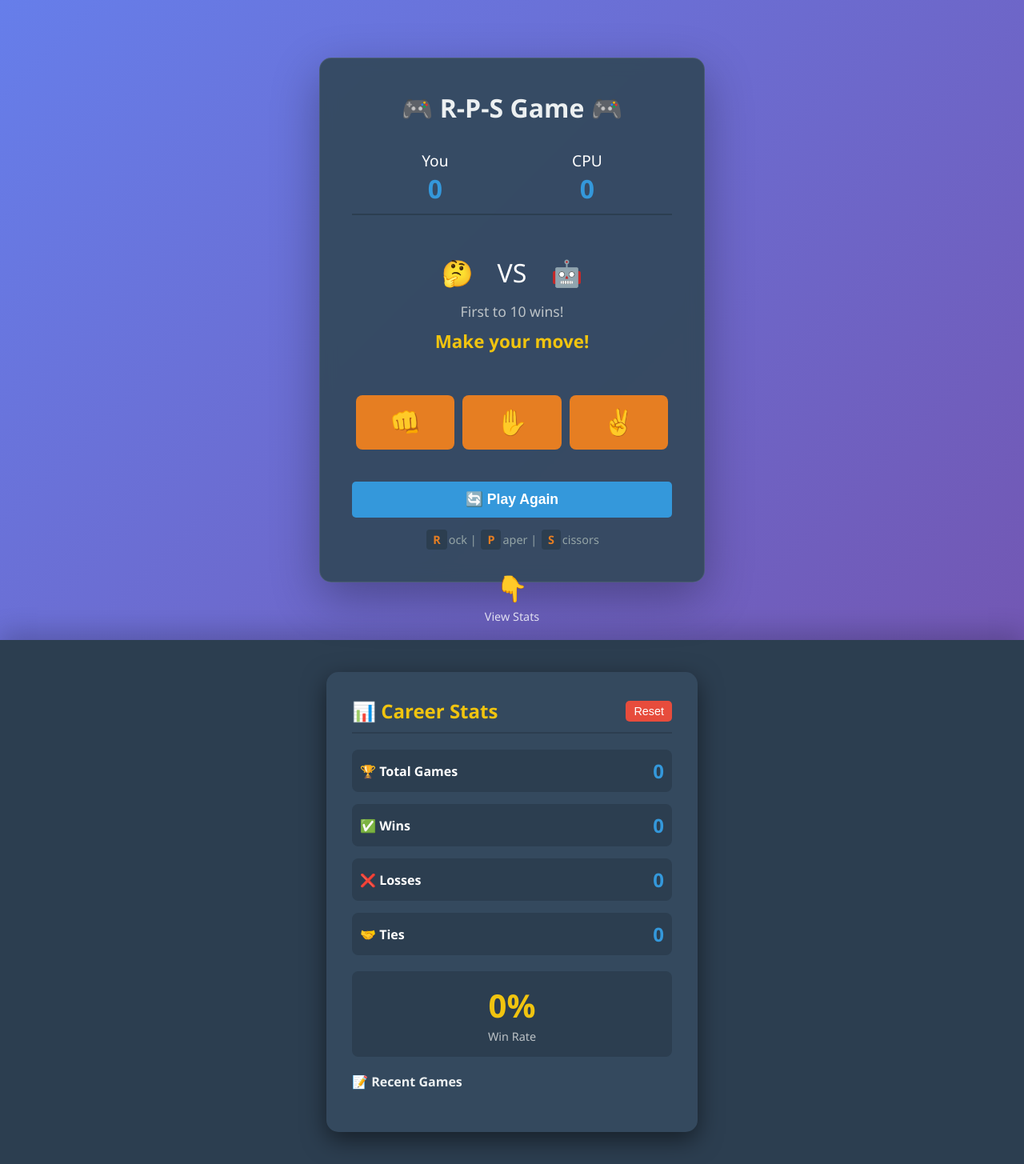
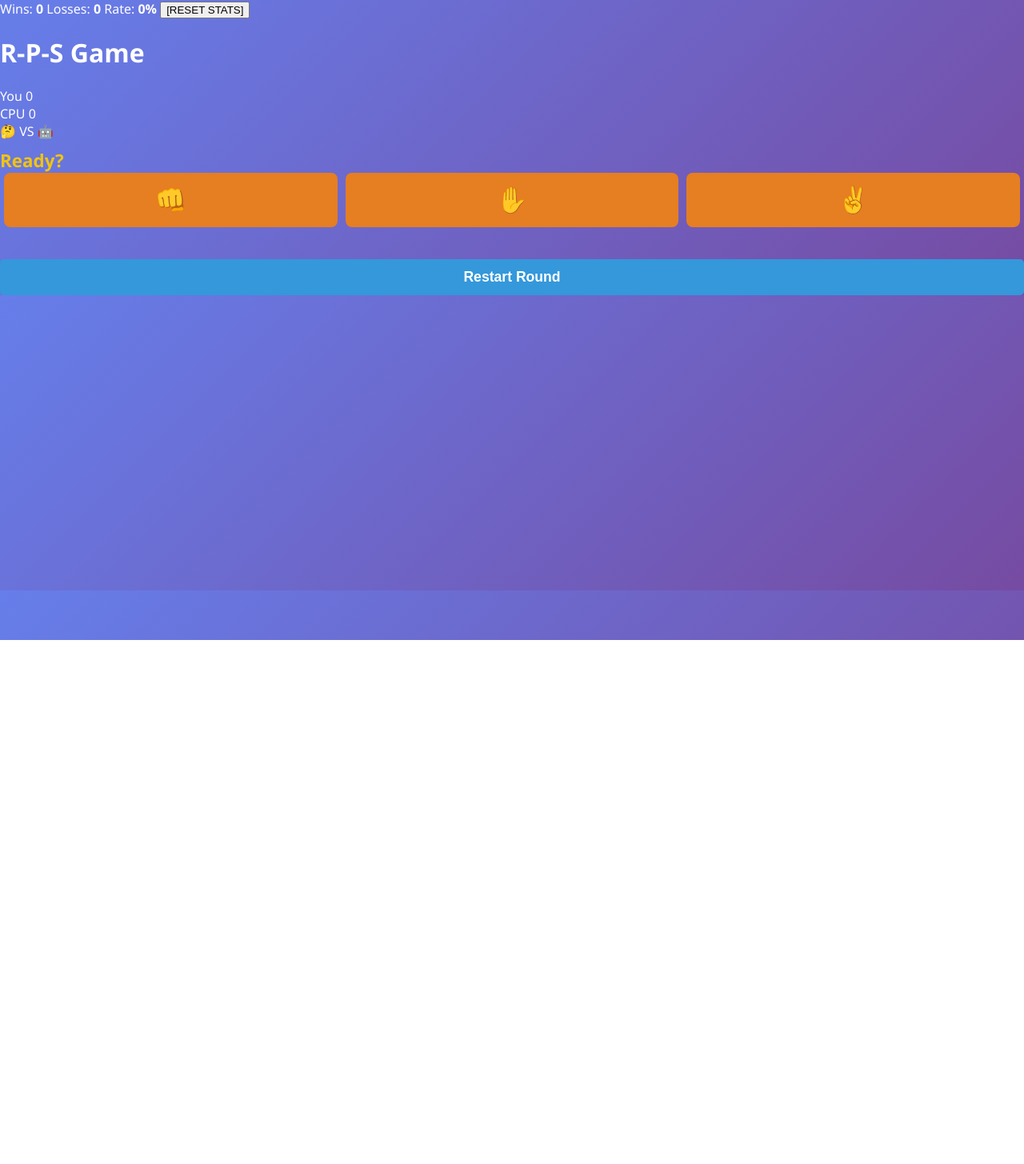
Before and after one commit to Lokeny2/Rock.html, a plain HTML site: page index.html in a window 1280 px wide. Shown: the whole page at 80% size. After the commit the page ends 800 px from the top, so only its background shows below. Drawn offline with Linux system fonts and the light colour scheme.

Commit message:
Updated the title and restructured the game layout

```diff
--- a/index.html
+++ b/index.html
@@ -3,86 +3,40 @@
 <head>
     <meta charset="UTF-8">
     <meta name="viewport" content="width=device-width, initial-scale=1.0">
-    <title>Rock Paper Scissors - Professional Edition</title>
+    <title>👊 - ✋ - Scissors Game</title>
     <link rel="stylesheet" href="style.css">
 </head>
 <body>
 
-    <div class="hero">
-        <div class="game-container">
-            <h1>🎮 R-P-S Game 🎮</h1>
-
-            <div class="score-board">
-                <div class="score">You <span id="player-score">0</span></div>
-                <div class="score">CPU <span id="cpu-score">0</span></div>
+<div class="main-card">
+    <div class="career-bar">
+        <span>Wins: <b id="c-wins">0</b></span>
+        <span>Losses: <b id="c-losses">0</b></span>
+        <span>Rate: <b id="c-rate">0%</b></span>
+        <button id="reset-stats-btn">[RESET STATS]</button>
     </div>
 
-            <div class="display" id="display-area">
-                <div class="move-display">
-                    <span id="player-emoji">🤔</span>
-                    <span>VS</span>
-                    <span id="cpu-emoji">🤖</span>
+    <h1>R-P-S Game</h1>
+
+    <div class="score-display">
+        <div>You <span id="p-score">0</span></div>
+        <div>CPU <span id="cpu-score">0</span></div>
     </div>
-                <p id="message">First to 10 wins!</p>
-                <p id="result-text">Make your move!</p>
+
+    <div class="battle-view" id="battle-view">
+        <div class="emojis">
+            <span id="p-emoji">🤔</span> VS <span id="cpu-emoji">🤖</span>
+        </div>
+        <div id="result-text">Ready?</div>
     </div>
 
     <div class="choices">
-                <button class="choice-btn" id="rock" title="Press R">👊</button>
-                <button class="choice-btn" id="paper" title="Press P">✋</button>
-                <button class="choice-btn" id="scissors" title="Press S">✌️</button>
+        <button class="choice-btn" id="rock">👊</button>
+        <button class="choice-btn" id="paper">✋</button>
+        <button class="choice-btn" id="scissors">✌️</button>
     </div>
 
-            <button class="reset-btn" id="reset">🔄 Play Again</button>
-
-            <div class="keyboard-hint">
-                <span>R</span>ock | <span>P</span>aper | <span>S</span>cissors
-            </div>
-        </div>
-
-        <div class="scroll-hint" onclick="document.getElementById('scoreboard').scrollIntoView({behavior: 'smooth'})">
-            <span>👇</span>
-            <small>View Stats</small>
-        </div>
-    </div>
-
-    <div class="scoreboard-section" id="scoreboard">
-        <div class="scoreboard-container">
-            <div class="scoreboard-header">
-                <h2>📊 Career Stats</h2>
-                <button class="reset-stats-btn" id="reset-stats">Reset</button>
-            </div>
-
-            <div class="stats-grid">
-                <div class="stat-item">
-                    <span class="stat-label">🏆 Total Games</span>
-                    <span class="stat-value" id="total-games">0</span>
-                </div>
-                <div class="stat-item">
-                    <span class="stat-label">✅ Wins</span>
-                    <span class="stat-value" id="total-wins">0</span>
-                </div>
-                <div class="stat-item">
-                    <span class="stat-label">❌ Losses</span>
-                    <span class="stat-value" id="total-losses">0</span>
-                </div>
-                <div class="stat-item">
-                    <span class="stat-label">🤝 Ties</span>
-                    <span class="stat-value" id="total-ties">0</span>
-                </div>
-            </div>
-
-            <div class="win-rate">
-                <span class="win-rate-percentage" id="win-rate">0%</span>
-                <span class="win-rate-label">Win Rate</span>
-            </div>
-
-            <div class="recent-games">
-                <h3>📝 Recent Games</h3>
-                <div class="recent-list" id="recent-list">
-                    </div>
-            </div>
-        </div>
+    <button class="reset-btn" id="reset-game-btn">Restart Round</button>
 </div>
 
 <script src="script.js"></script>
```
Lines whose indentation alone changed are shown as unchanged.
